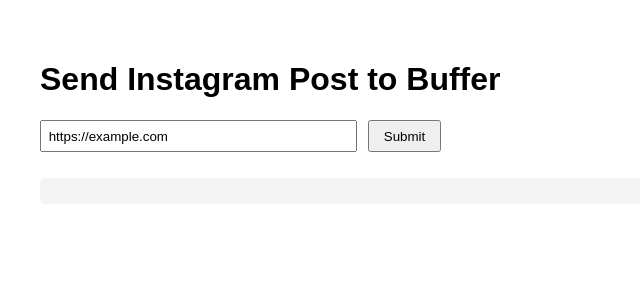
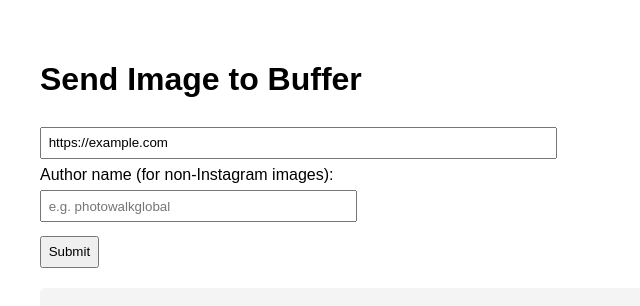
Before and after one commit to zahareus/ig-to-buffer, a plain HTML site: page index.html in a window 1280 px wide. Both pictures are taken after typing "https://example.com" into the empty fields and a click on the button "Submit". Shown: the whole page, without its empty margins (0-640 px from the left). Drawn offline with Linux system fonts and the light colour scheme; no server answers.

Commit message:
Update index.html

```diff
--- a/index.html
+++ b/index.html
@@ -3,48 +3,68 @@
 <head>
   <meta charset="UTF-8" />
   <meta name="viewport" content="width=device-width, initial-scale=1.0"/>
-  <title>Send Instagram Post to Buffer</title>
+  <title>Send Image to Buffer</title>
   <style>
     body {
       font-family: sans-serif;
       padding: 2em;
     }
-    input {
+    input, button {
       padding: 0.5em;
-      margin-right: 0.5em;
-      width: 300px;
+      margin: 0.5em 0;
     }
-    button {
-      padding: 0.5em 1em;
+    #authorInput {
+      display: none;
     }
     pre {
-      margin-top: 2em;
       background: #f4f4f4;
       padding: 1em;
+      margin-top: 1em;
       border-radius: 5px;
-      overflow-x: auto;
+      white-space: pre-wrap;
     }
   </style>
 </head>
 <body>
-  <h1>Send Instagram Post to Buffer</h1>
+  <h1>Send Image to Buffer</h1>
   <form id="form">
-    <input type="url" id="igUrl" name="url" placeholder="Paste Instagram URL" required />
+    <input type="url" id="igUrl" placeholder="Paste image or Instagram URL" required style="width: 100%; max-width: 500px;" />
+    <div id="authorInput">
+      <label for="author">Author name (for non-Instagram images):</label><br/>
+      <input type="text" id="author" placeholder="e.g. photowalkglobal" style="width: 100%; max-width: 300px;" />
+    </div>
     <button type="submit">Submit</button>
   </form>
   <pre id="output"></pre>
 
   <script>
-    document.getElementById('form').addEventListener('submit', async (e) => {
+    const urlInput = document.getElementById('igUrl');
+    const authorBlock = document.getElementById('authorInput');
+    const form = document.getElementById('form');
+    const output = document.getElementById('output');
+
+    urlInput.addEventListener('input', () => {
+      const val = urlInput.value;
+      if (!val.includes('instagram.com')) {
+        authorBlock.style.display = 'block';
+      } else {
+        authorBlock.style.display = 'none';
+      }
+    });
+
+    form.addEventListener('submit', async (e) => {
       e.preventDefault();
-      const url = document.getElementById('igUrl').value;
+      const url = urlInput.value;
+      const author = document.getElementById('author').value;
+
       const res = await fetch('/api/submit', {
         method: 'POST',
         headers: { 'Content-Type': 'application/json' },
-        body: JSON.stringify({ url })
+        body: JSON.stringify({ url, author })
       });
+
       const data = await res.json();
-      document.getElementById('output').textContent = JSON.stringify(data, null, 2);
+      output.textContent = JSON.stringify(data, null, 2);
     });
   </script>
 </body>
```
